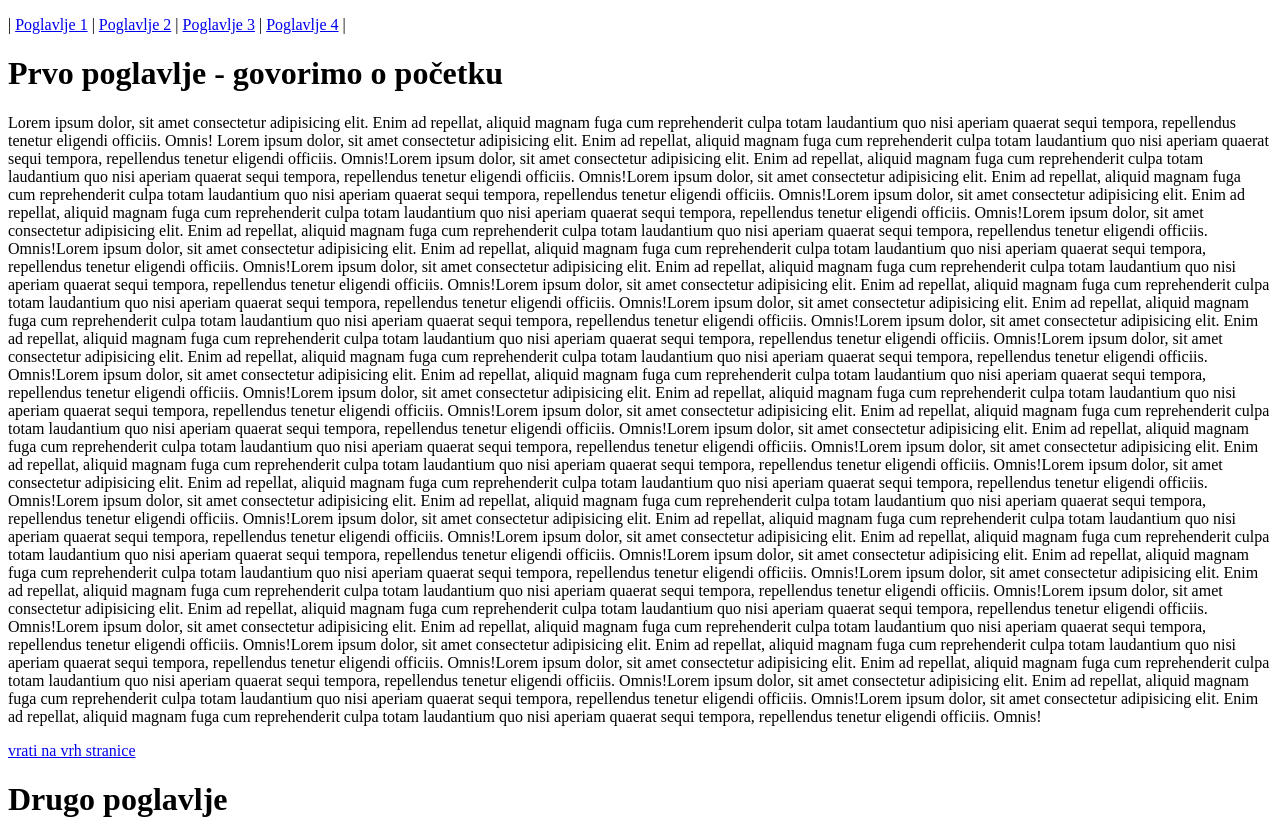
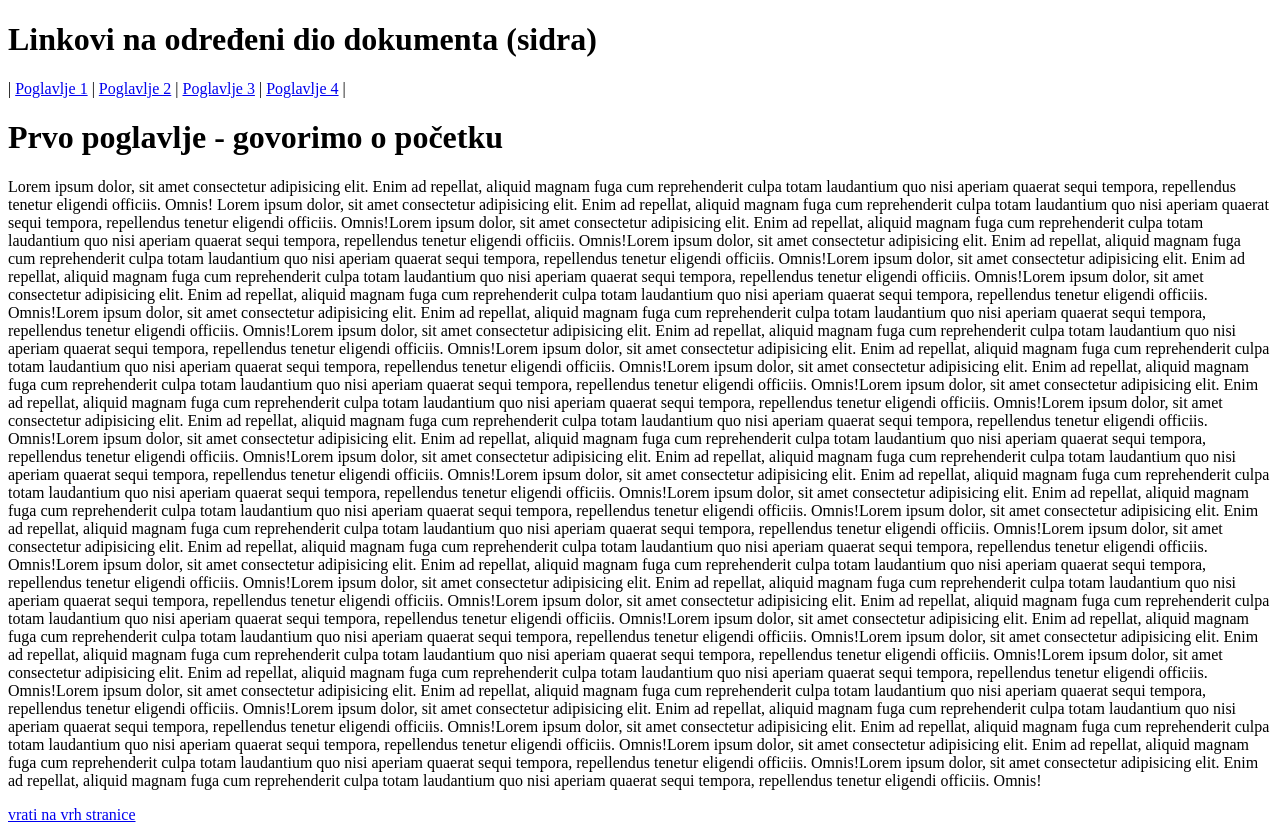
Before and after one commit to Tetka95/algebra_poveznice, a plain HTML site: page index.html in a window 1280 px wide. Shown: the top 826 px of the page. Drawn offline with Linux system fonts and the light colour scheme.

Commit message:
dodano: linkovi na određeni dio dokumenta

```diff
--- a/index.html
+++ b/index.html
@@ -6,6 +6,7 @@
         <title>Poveznice primjeri</title>
     </head>
     <body>
+        <h1>Linkovi na određeni dio dokumenta (sidra)</h1>
         <p>
         | <a href="#p1">Poglavlje 1</a> | <a href="#p2">Poglavlje 2</a> |
         <a href="#p3">Poglavlje 3</a> | <a href="#p4">Poglavlje 4</a> |
```
